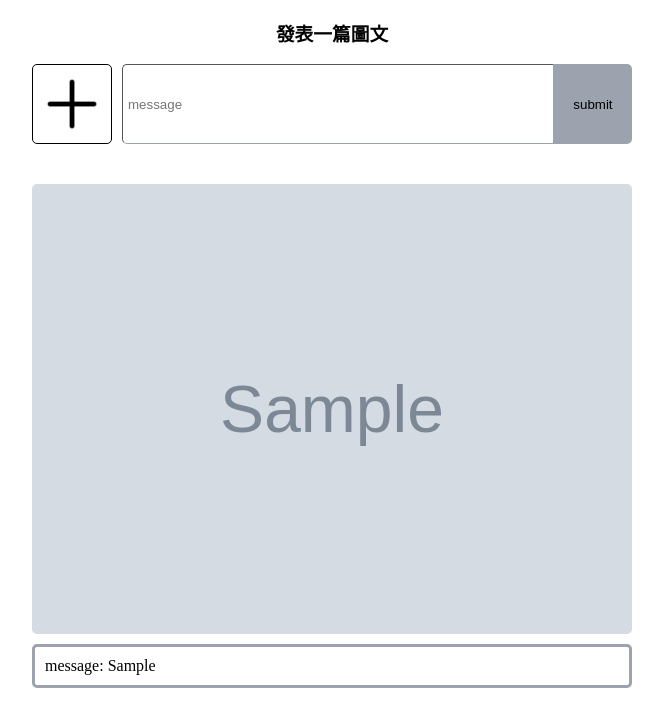
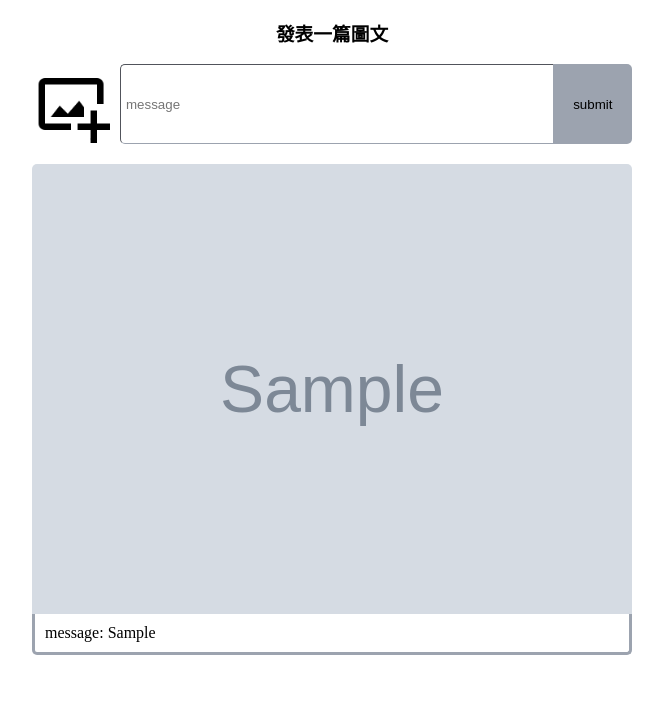
Before and after one commit to a05031113/post_a_picture, a FastAPI app: page / in a window 1280 px wide. Shown: the top 727 px of the page, without its empty margins (308-971 px from the left). Run offline with FastAPI, Linux system fonts and the light colour scheme; tables that the repository leaves empty or names only in its code hold one stand-in row (values such as "Sample post"); grey boxes marked "Sample" are stand-in pictures; data that the repository does not hold is empty.

Commit message:
edit css

```diff
--- a/static/index.css
+++ b/static/index.css
@@ -46,8 +46,6 @@ body{
     border-radius: 5px;
     cursor: pointer;
     margin-right: 10px;
-    border-style: solid;
-    border-width: 1px;
 }
 .msg{
     width: calc(100% - 168px);
@@ -79,19 +77,18 @@ body{
     justify-content: center;
     width: 100%;
     margin-bottom: 10px;
-
 }
 .messageImg{
-    margin-top: 20px;
     width: 100%;
-    border-radius: 5px;
     object-fit: cover;
+    border-top-right-radius: 5px;
+    border-top-left-radius: 5px;
 }
 .message{
-    margin-bottom: 10px;
-    margin-top: 10px;
     padding: 10px;
     border: #9ca3af;
-    border-radius: 5px;
+    border-top: 0px;
     border-style: solid;
+    border-bottom-right-radius: 5px;
+    border-bottom-left-radius: 5px;
 }
```
Also changed, not shown: static/add.png.
